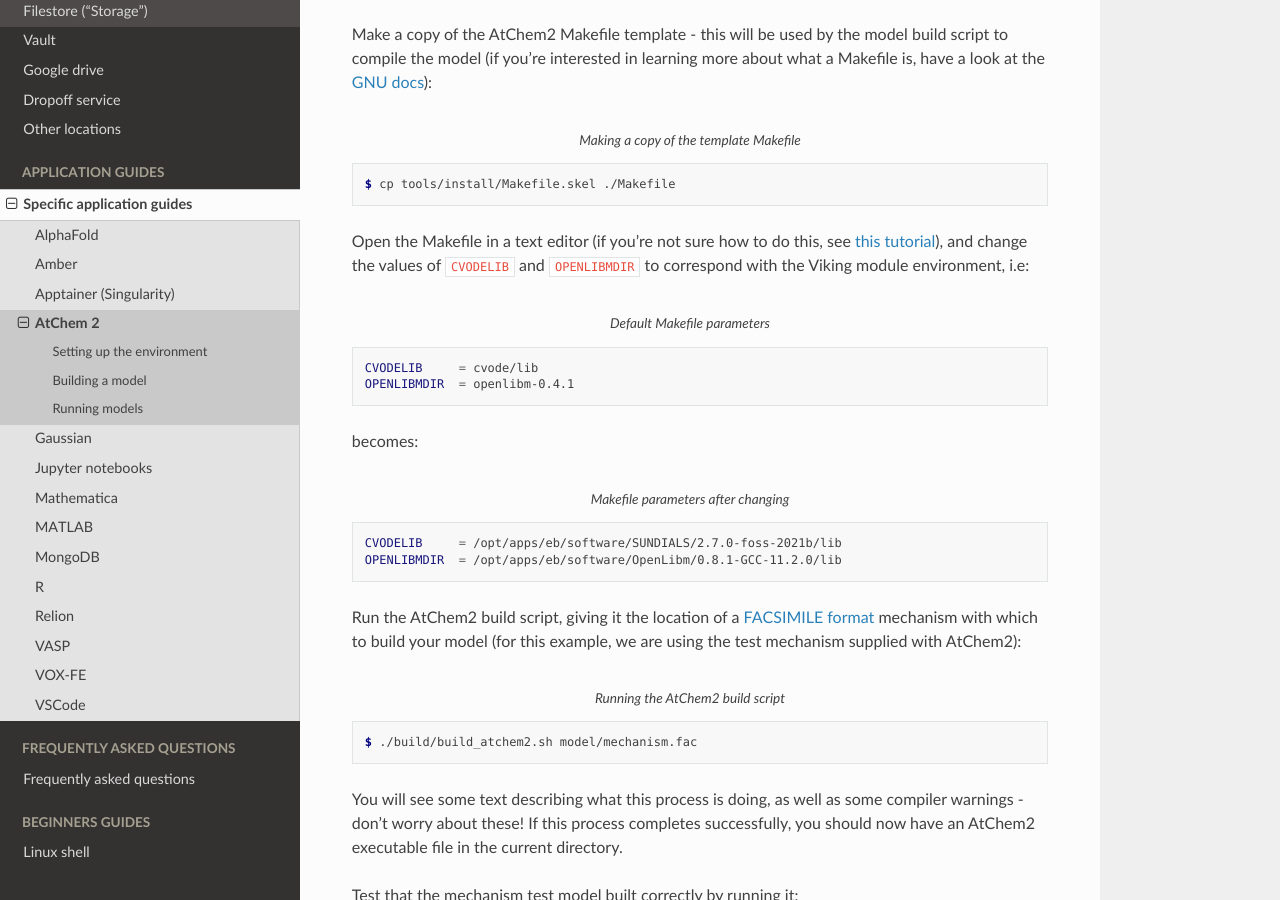
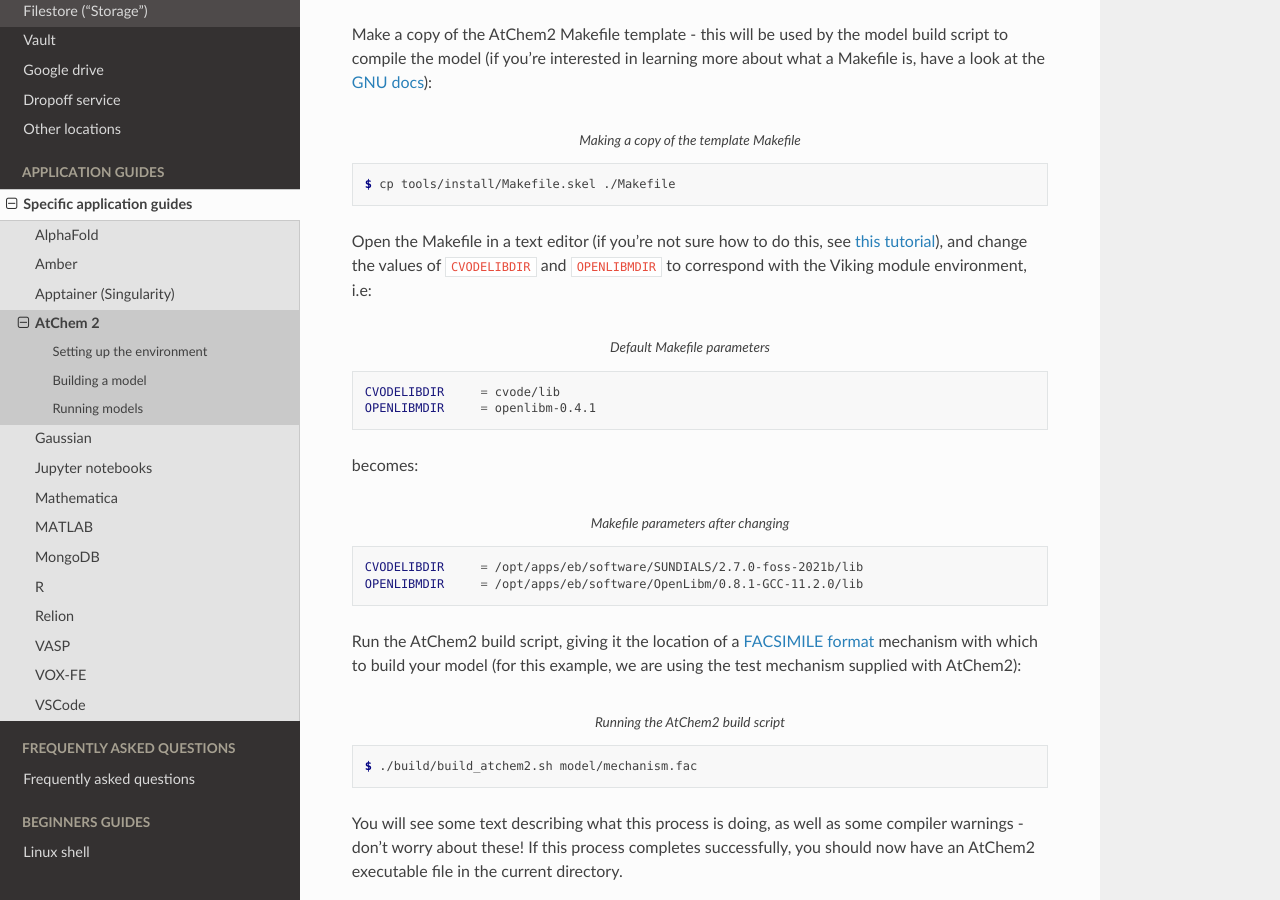
Before and after one commit to university-of-york/research-it-documentation, a Sphinx documentation site: the page built from docs/source/applications/atchem2.rst, in a window 1280 px wide and 900 px high, scrolled down 950 px. Built offline with Sphinx 7.4.7 and the Read the Docs theme 2.0.0, drawn with Linux system fonts in a browser that asks for light colours.

Commit message:
Updated CVODELIB to CVODELIBDIR
This was updated in AtChem2 in https://github.com/AtChem/AtChem2/pull/501

```diff
--- a/docs/source/applications/atchem2.rst
+++ b/docs/source/applications/atchem2.rst
@@ -42,13 +42,13 @@
     $ cp tools/install/Makefile.skel ./Makefile
 
 
-Open the Makefile in a text editor (if you're not sure how to do this, see `this tutorial <https://swcarpentry.github.io/shell-novice/03-create/index.html#create-a-text-file>`_), and change the values of ``CVODELIB`` and ``OPENLIBMDIR`` to correspond with the Viking module environment, i.e:
+Open the Makefile in a text editor (if you're not sure how to do this, see `this tutorial <https://swcarpentry.github.io/shell-novice/03-create/index.html#create-a-text-file>`_), and change the values of ``CVODELIBDIR`` and ``OPENLIBMDIR`` to correspond with the Viking module environment, i.e:
 
 .. code-block:: bash
     :caption: Default Makefile parameters
 
-    CVODELIB     = cvode/lib
-    OPENLIBMDIR  = openlibm-0.4.1
+    CVODELIBDIR     = cvode/lib
+    OPENLIBMDIR     = openlibm-0.4.1
 
 becomes:
 
@@ -56,8 +56,8 @@
 .. code-block:: bash
     :caption: Makefile parameters after changing
 
-    CVODELIB     = /opt/apps/eb/software/SUNDIALS/2.7.0-foss-2021b/lib
-    OPENLIBMDIR  = /opt/apps/eb/software/OpenLibm/0.8.1-GCC-11.2.0/lib
+    CVODELIBDIR     = /opt/apps/eb/software/SUNDIALS/2.7.0-foss-2021b/lib
+    OPENLIBMDIR     = /opt/apps/eb/software/OpenLibm/0.8.1-GCC-11.2.0/lib
 
 
 Run the AtChem2 build script, giving it the location of a `FACSIMILE format <https://www.mcpa-software.com/>`_ mechanism with which to build your model (for this example, we are using the test mechanism supplied with AtChem2):
```
